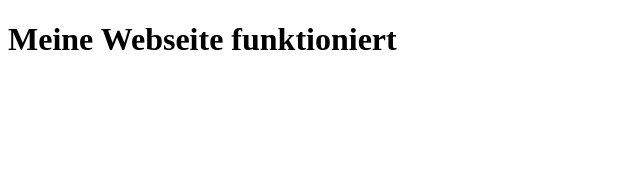
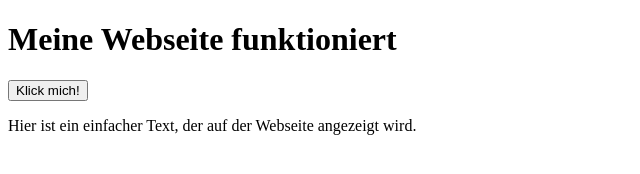
Before and after one commit to sebastianbytes/mywebsite, a plain HTML site: page index.html in a window 1280 px wide. Shown: the whole page, without its empty margins (0-640 px from the left). Drawn offline with Linux system fonts and the light colour scheme.

Commit message:
Add files via upload

```diff
--- a/index.html
+++ b/index.html
@@ -7,5 +7,7 @@
 </head>
 <body>
     <h1>Meine Webseite funktioniert</h1>
+    <input type="submit" value="Klick mich!">
+    <p>Hier ist ein einfacher Text, der auf der Webseite angezeigt wird.</p>
 </body>
 </html>
```
